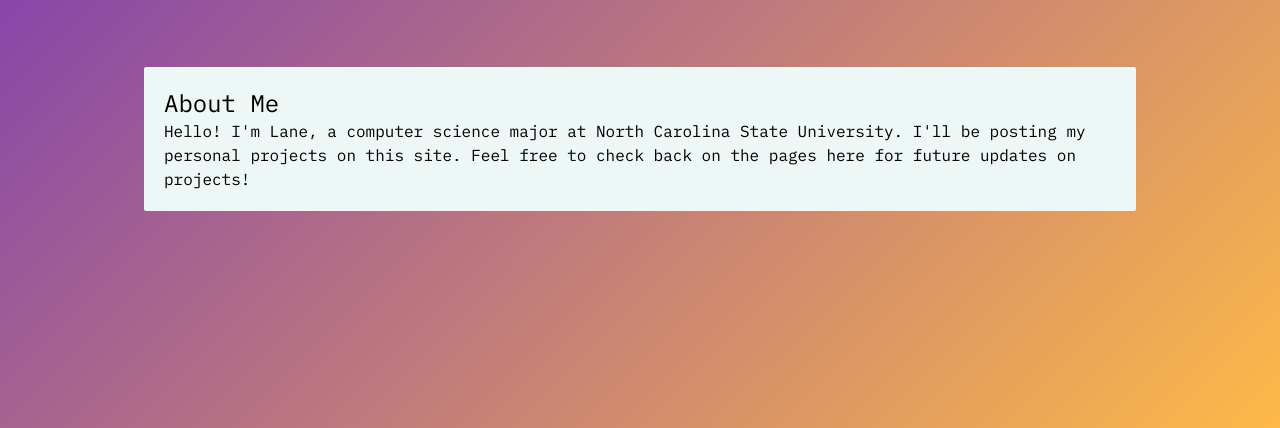
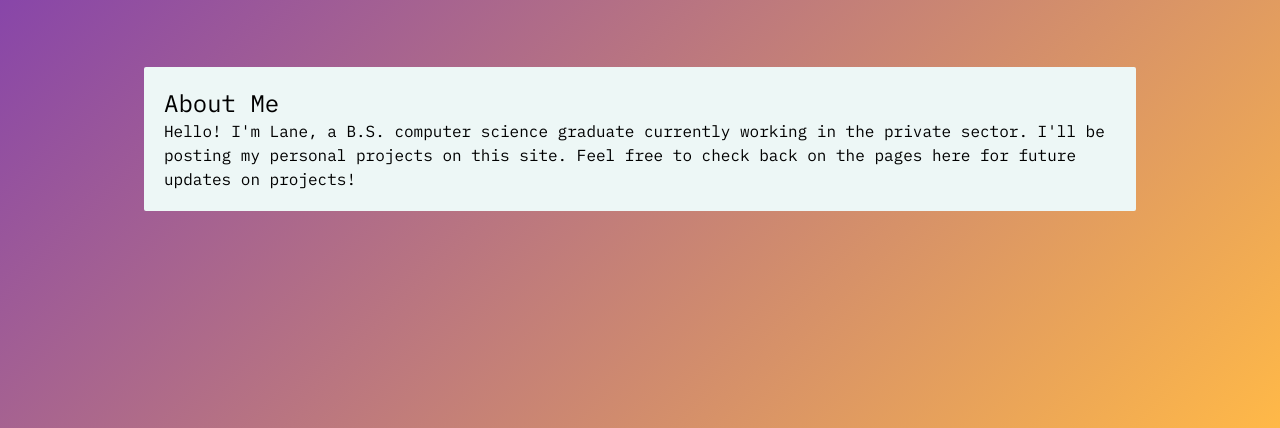
Before and after one commit to LaneDNickson/LaneDNickson.github.io, an Astro site: page /about in a window 1280 px wide. Shown: the part 372-800 px from the top of the page. Built offline with nearby package versions, Linux system fonts and the light colour scheme; Astro itself is replaced by a stand-in of ours.

Commit message:
Update about.astro

```diff
--- a/src/pages/about.astro
+++ b/src/pages/about.astro
@@ -7,8 +7,7 @@ import BusinessCard  from "../components/BusinessCard.astro";
 		<div id="aboutPage" class="md:w-4/5 sm:w-full bg-light p-5 rounded-sm">
 			<h1 class="text-2xl">About Me</h1>
 			<p>
-				Hello! I'm Lane, a computer science major at North Carolina State
-				University. I'll be posting my personal projects on this site. Feel free to check back on the pages here
+				Hello! I'm Lane, a B.S. computer science graduate currently working in the private sector. I'll be posting my personal projects on this site. Feel free to check back on the pages here
 				for future updates on projects!
 			</p>
 		</div>
```
